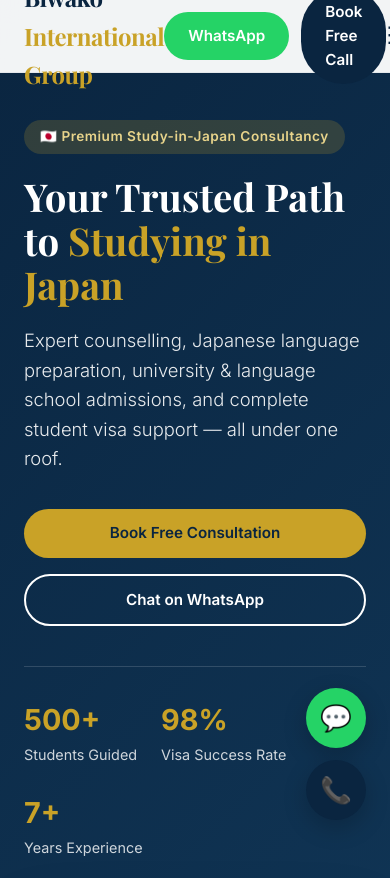
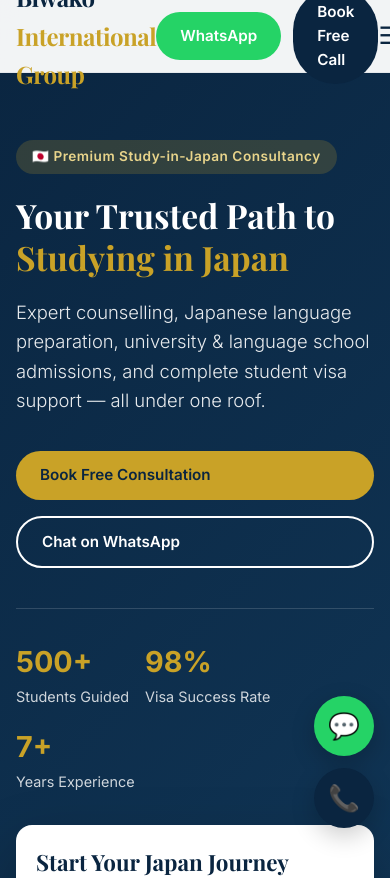
Before and after one commit to aayushrijalhere/biwako-education, a React (Vite) app: page / in a window 390 px wide. Shown: the top 878 px of the page. Built offline with nearby package versions, Linux system fonts and the light colour scheme.

Commit message:
making website responsive

```diff
--- a/src/index.css
+++ b/src/index.css
@@ -1,12 +1,12 @@
 :root {
-  --primary: #0A2540;
-  --accent: #C9A227;
-  --accent-light: #E8D48B;
-  --bg: #FAFBFC;
-  --white: #FFFFFF;
-  --text: #1A1A1A;
-  --text-light: #5A6570;
-  --success: #0D9488;
+  --primary: #0a2540;
+  --accent: #c9a227;
+  --accent-light: #e8d48b;
+  --bg: #fafbfc;
+  --white: #ffffff;
+  --text: #1a1a1a;
+  --text-light: #5a6570;
+  --success: #0d9488;
   --shadow: 0 10px 40px rgba(10, 37, 64, 0.08);
   --radius: 16px;
 }
@@ -18,15 +18,18 @@
 }
 
 body {
-  font-family: 'Inter', sans-serif;
+  font-family: "Inter", sans-serif;
   color: var(--text);
   background: var(--bg);
   line-height: 1.6;
   overflow-x: hidden;
 }
 
-h1, h2, h3, .logo {
-  font-family: 'Playfair Display', serif;
+h1,
+h2,
+h3,
+.logo {
+  font-family: "Playfair Display", serif;
 }
 
 .container {
@@ -143,7 +146,7 @@ header.scrolled {
 }
 
 .btn-whatsapp {
-  background: #25D366;
+  background: #25d366;
   color: white;
 }
 
@@ -164,20 +167,24 @@ header.scrolled {
 /* ========== HERO ========== */
 .hero {
   padding: 140px 0 100px;
-  background: linear-gradient(135deg, #0A2540 0%, #123A5C 100%);
+  background: linear-gradient(135deg, #0a2540 0%, #123a5c 100%);
   color: white;
   position: relative;
   overflow: hidden;
 }
 
 .hero::before {
-  content: '';
+  content: "";
   position: absolute;
   top: -50%;
   right: -20%;
   width: 700px;
   height: 700px;
-  background: radial-gradient(circle, rgba(201, 162, 39, 0.15) 0%, transparent 70%);
+  background: radial-gradient(
+    circle,
+    rgba(201, 162, 39, 0.15) 0%,
+    transparent 70%
+  );
   border-radius: 50%;
 }
 
@@ -238,7 +245,7 @@ header.scrolled {
 .stat-item h3 {
   font-size: 1.8rem;
   color: var(--accent);
-  font-family: 'Inter', sans-serif;
+  font-family: "Inter", sans-serif;
   font-weight: 700;
 }
 
@@ -284,7 +291,7 @@ header.scrolled {
 .form-group textarea {
   width: 100%;
   padding: 12px 16px;
-  border: 1.5px solid #E2E8F0;
+  border: 1.5px solid #e2e8f0;
   border-radius: 10px;
   font-size: 0.95rem;
   font-family: inherit;
@@ -355,7 +362,7 @@ section {
 .service-icon {
   width: 56px;
   height: 56px;
-  background: linear-gradient(135deg, #0A2540, #1a3a5c);
+  background: linear-gradient(135deg, #0a2540, #1a3a5c);
   border-radius: 14px;
   display: flex;
   align-items: center;
@@ -424,7 +431,7 @@ section {
 }
 
 .counselor-card {
-  background: linear-gradient(145deg, #0A2540, #123A5C);
+  background: linear-gradient(145deg, #0a2540, #123a5c);
   border-radius: var(--radius);
   padding: 40px;
   color: white;
@@ -512,13 +519,13 @@ section {
 }
 
 .ba-box.before {
-  background: #FEF2F2;
-  color: #991B1B;
+  background: #fef2f2;
+  color: #991b1b;
 }
 
 .ba-box.after {
-  background: #ECFDF5;
-  color: #065F46;
+  background: #ecfdf5;
+  color: #065f46;
 }
 
 .ba-box span {
@@ -535,7 +542,7 @@ section {
 
 /* ========== TESTIMONIALS ========== */
 .testimonials {
-  background: linear-gradient(180deg, #F8FAFC 0%, white 100%);
+  background: linear-gradient(180deg, #f8fafc 0%, white 100%);
 }
 
 .testimonial-grid {
@@ -644,7 +651,7 @@ section {
 }
 
 .faq-question:hover {
-  background: #F8FAFC;
+  background: #f8fafc;
 }
 
 .faq-answer {
@@ -824,7 +831,7 @@ footer a:hover {
 }
 
 .float-whatsapp {
-  background: #25D366;
+  background: #25d366;
   color: white;
 }
 
@@ -834,46 +841,74 @@ footer a:hover {
 }
 
 /* ========== RESPONSIVE ========== */
-@media (max-width: 900px) {
-  .nav-links {
-    display: none;
-  }
-  .mobile-toggle {
-    display: block;
+/* ==========================================
+   MOBILE & TABLET RESPONSIVE STYLES
+   ========================================== */
+
+/* Tablet & Mobile Screens (Under 992px) */
+@media (max-width: 992px) {
+  .hero-grid,
+  .booking-grid,
+  .process-grid {
+    grid-template-columns: 1fr !important;
+    gap: 32px !important;
   }
 
-  .hero-grid,
-  .process-grid,
-  .booking-grid {
-    grid-template-columns: 1fr;
-    gap: 40px;
+  .nav-links {
+    display: none; /* Hide standard nav links on mobile */
   }
 
-  .hero {
-    padding: 120px 0 70px;
+  .mobile-toggle {
+    display: block !important; /* Show mobile menu icon */
   }
 
   .hero-stats {
     flex-wrap: wrap;
-    gap: 24px;
-  }
-
-  .footer-grid {
-    grid-template-columns: 1fr 1fr;
+    gap: 16px;
   }
 }
 
+/* Phone Screens (Under 600px) */
 @media (max-width: 600px) {
-  .footer-grid {
-    grid-template-columns: 1fr;
+  .container {
+    padding-left: 16px !important;
+    padding-right: 16px !important;
+  }
+
+  h1 {
+    font-size: 2.1rem !important;
+    line-height: 1.25 !important;
+  }
+
+  h2 {
+    font-size: 1.75rem !important;
   }
 
   .hero-ctas {
     flex-direction: column;
+    width: 100%;
   }
 
-  .btn {
+  .hero-ctas .btn {
     width: 100%;
-    justify-content: center;
+    text-align: center;
+  }
+
+  .services-grid,
+  .results-grid,
+  .testimonial-grid,
+  .footer-grid {
+    grid-template-columns: 1fr !important;
+    gap: 20px !important;
+  }
+
+  .hero-card,
+  .booking-form-card {
+    padding: 20px !important;
+  }
+
+  .floating-cta {
+    bottom: 16px;
+    right: 16px;
   }
 }
```
